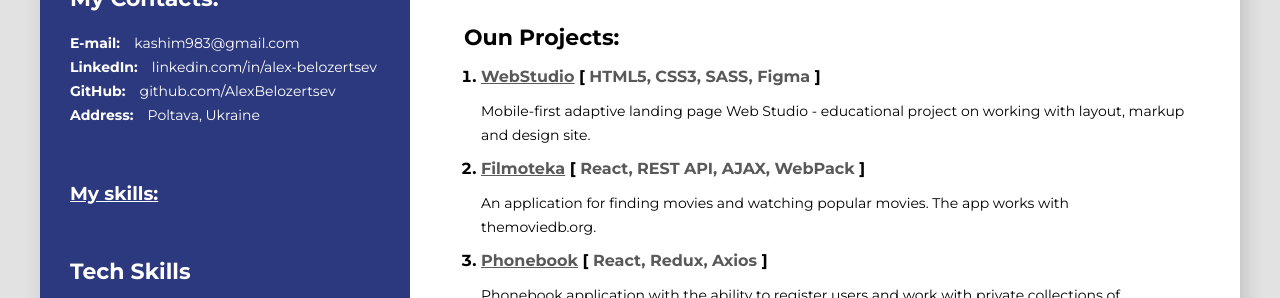
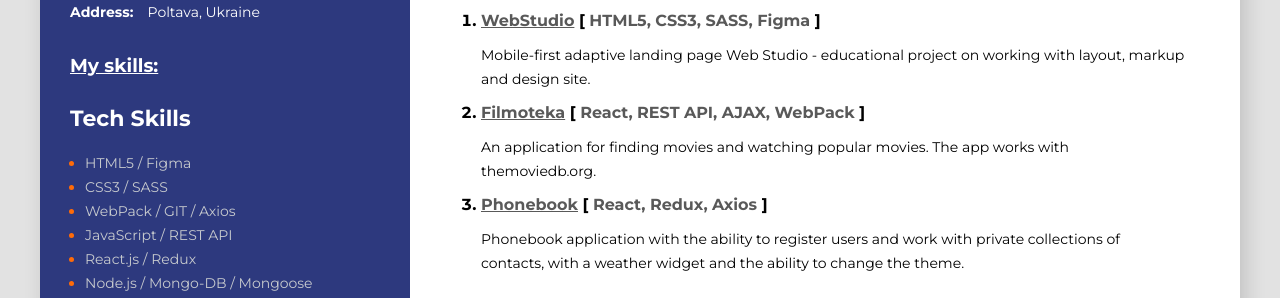
Before and after one commit to AlexBelozertsev/resume_goit, a plain HTML site: page index.html in a window 1280 px wide. Shown: the part 607-905 px from the top of the page. Drawn offline with Linux system fonts and the light colour scheme.

Commit message:
fix for current pdf

```diff
--- a/css/styles.css
+++ b/css/styles.css
@@ -5,7 +5,6 @@
 }
 body {
   background-color: #e2e2e2;
-  /* padding: 40px 20px; */
   font-family: Montserrat;
 }
 .wrapper {
@@ -18,18 +17,17 @@ body {
 .sidebar {
   background: #2d397e;
   width: 370px;
-  padding-top: 40px;
-  padding-bottom: 40px;
+  padding-top: 30px;
 }
 .my-photo {
   width: 370px;
   box-shadow: #e2e2e2 0px 5px 5px 0px;
 }
 .about-me-container {
-  padding: 110px 54px;
+  padding: 54px;
 }
 .skills-container {
-  margin: 55px 30px;
+  margin: 30px;
   color: #ffffff;
 }
 .contact-link {
```
Also changed, not shown: img/20210131_140706.png.
